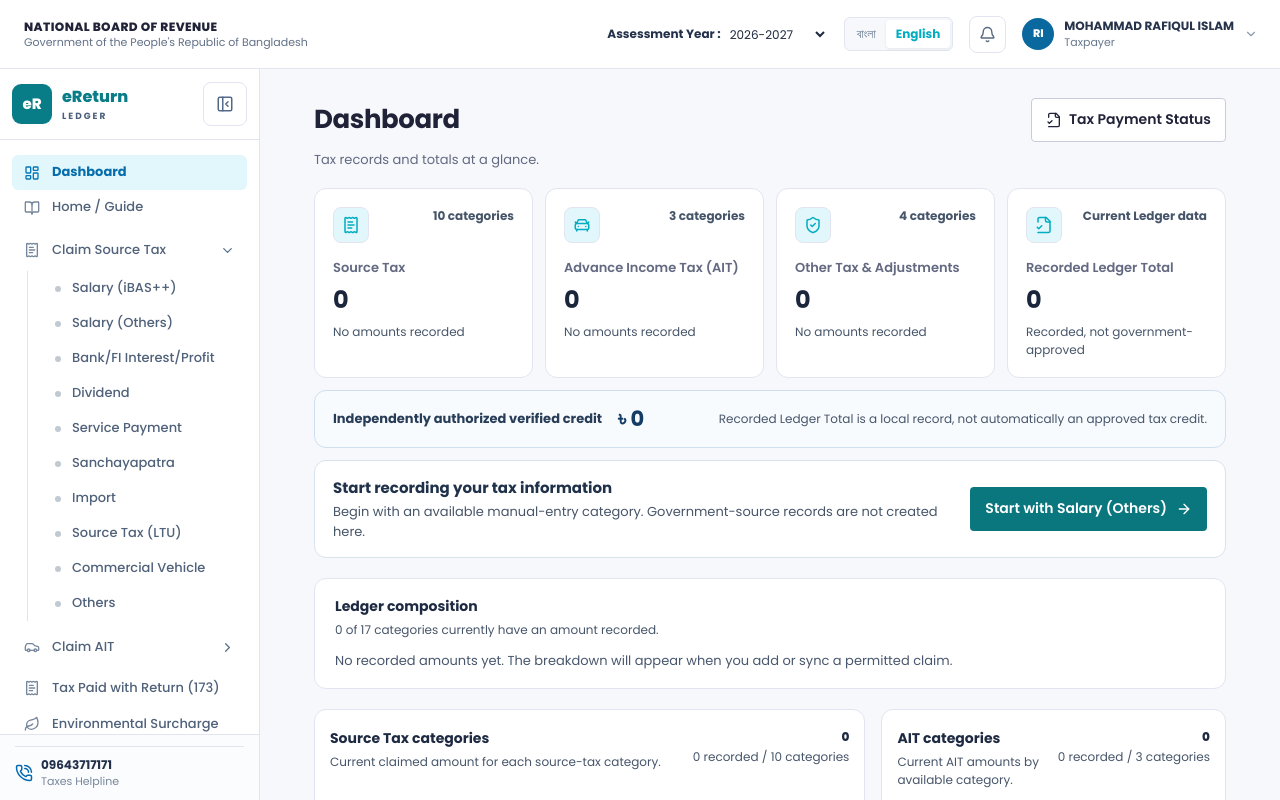
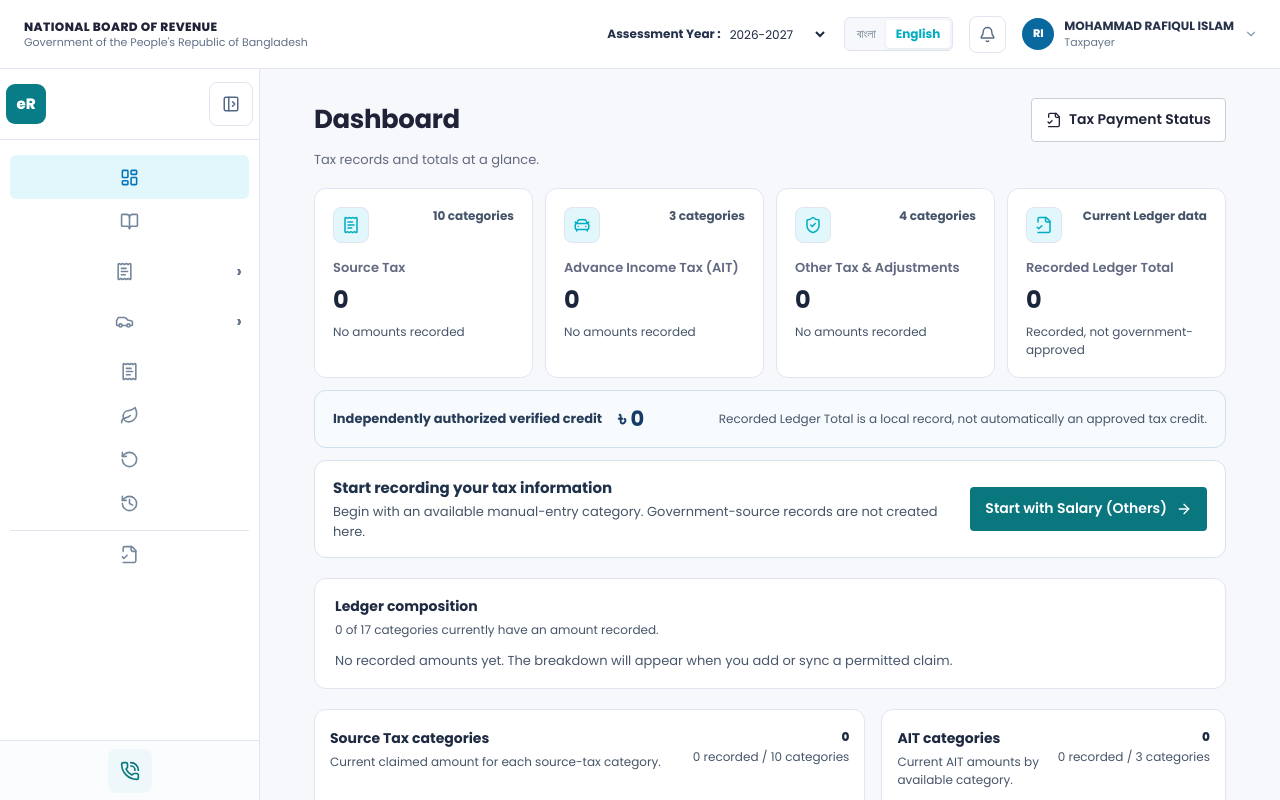
Before and after one commit to shihab-tech04/eLedger, a React (Vite) app: page / in a window 1280 px wide. Shown: the top 800 px of the page. Built offline with nearby package versions, Linux system fonts and the light colour scheme.

Commit message:
fix(eLedger): show released compact sidebar on initial desktop load

```diff
--- a/src/components/navigation/Sidebar.tsx
+++ b/src/components/navigation/Sidebar.tsx
@@ -37,7 +37,9 @@ const ORIGINAL_LABELS: Partial<Record<LedgerRouteId, string>> = {
   'carry-forward': 'Adjustment of carry forward tax u/s 163',
 };
 
-const SIDEBAR_COLLAPSE_KEY = 'eledger_sidebar_collapsed_v1';
+// New visible-by-default compact navigation. Old v1 preference is left untouched
+// for recovery; a new v2 preference gives users one fresh, discoverable layout.
+const SIDEBAR_COLLAPSE_KEY = 'eledger_sidebar_collapsed_v2';
 
 const CREDIT_ROUTES: Array<{ group: 'Payment' | 'Adjustment'; id: LedgerRouteId }> = [
   { group: 'Payment', id: 'sec-173' },
@@ -61,8 +63,11 @@ export const Sidebar: React.FC = () => {
   const [flyoutGroup, setFlyoutGroup] = useState<'source'|'ait'|null>(null);
   const [flyoutPosition, setFlyoutPosition] = useState({top:12,left:112});
   const [collapsed, setCollapsed] = useState(() => {
-    try { return typeof window !== 'undefined' && window.localStorage.getItem(SIDEBAR_COLLAPSE_KEY) === 'true'; }
-    catch { return false; }
+    try {
+      if (typeof window === 'undefined') return true;
+      const preference = window.localStorage.getItem(SIDEBAR_COLLAPSE_KEY);
+      return preference === null ? true : preference === 'true';
+    } catch { return true; }
   });
   const [desktopViewport, setDesktopViewport] = useState(() =>
     typeof window !== 'undefined' && window.matchMedia('(min-width: 961px)').matches);
```
